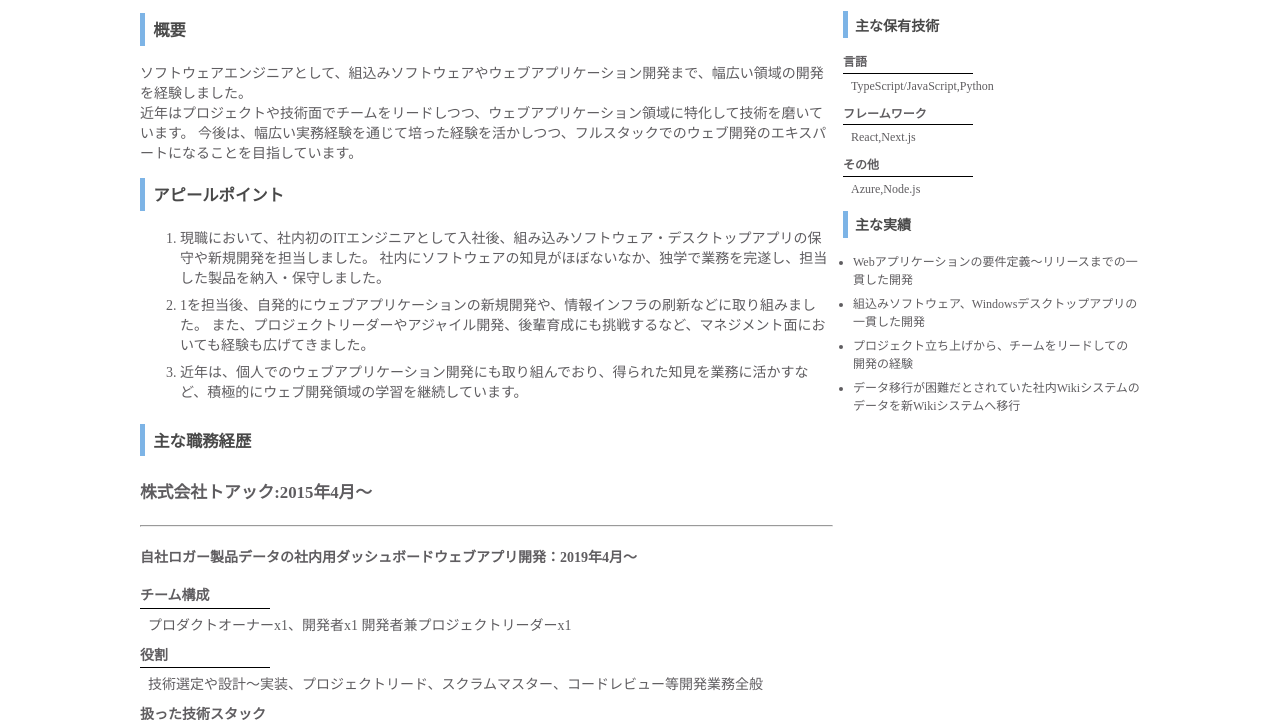
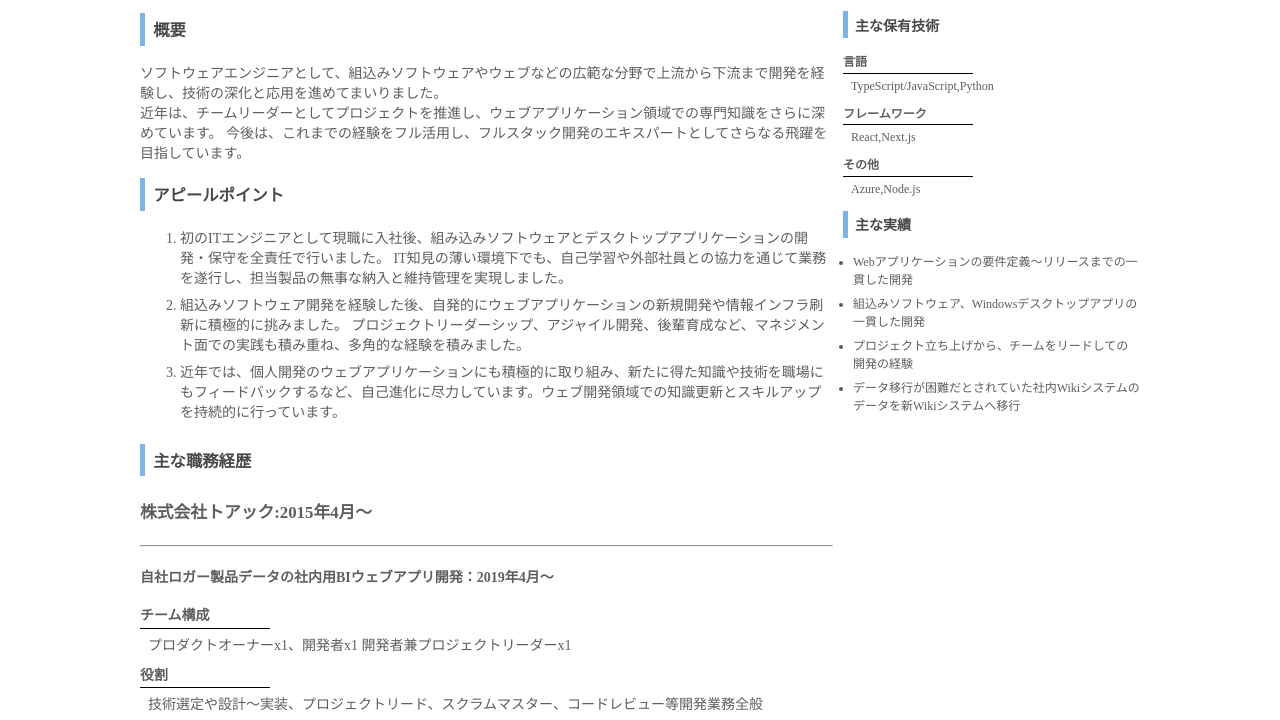
Before and after one commit to isobe-h/isobe-h.github.io, a website: page index.html in a window 1280 px wide. Shown: the part 83-803 px from the top of the page. Drawn offline with Linux system fonts and the light colour scheme.

Commit message:
概要・アピールポイントのブラッシュアップ

```diff
--- a/index.html
+++ b/index.html
@@ -1,5 +1,6 @@
 <!DOCTYPE html>
 <html>
+
 <head>
   <meta charset="utf-8" />
   <meta name="viewport" content="width=device-width, initial-scale=1.0" />
@@ -7,6 +8,7 @@
   <link rel="stylesheet" href="https://cdnjs.cloudflare.com/ajax/libs/font-awesome/4.7.0/css/font-awesome.min.css" />
   <link rel="stylesheet" type="text/css" href="stylesheet.css" />
 </head>
+
 <body>
   <header>
     <div class="flex">
@@ -17,29 +19,32 @@
     </div>
   </header>
   <div class="container">
-     <div id="left">
+    <div id="left">
       <h3>概要</h3>
       <p>
-        ソフトウェアエンジニアとして、組込みソフトウェアやウェブアプリケーション開発まで、幅広い領域の開発を経験しました。<br>
-        近年はプロジェクトや技術面でチームをリードしつつ、ウェブアプリケーション領域に特化して技術を磨いています。
-        今後は、幅広い実務経験を通じて培った経験を活かしつつ、フルスタックでのウェブ開発のエキスパートになることを目指しています。
+        ソフトウェアエンジニアとして、組込みソフトウェアやウェブなどの広範な分野で上流から下流まで開発を経験し、技術の深化と応用を進めてまいりました。<br>
+        近年は、チームリーダーとしてプロジェクトを推進し、ウェブアプリケーション領域での専門知識をさらに深めています。
+        今後は、これまでの経験をフル活用し、フルスタック開発のエキスパートとしてさらなる飛躍を目指しています。
       </p>
       <h3>アピールポイント</h3>
       <ol>
-        <li>現職において、社内初のITエンジニアとして入社後、組み込みソフトウェア・デスクトップアプリの保守や新規開発を担当しました。
-          社内にソフトウェアの知見がほぼないなか、独学で業務を完遂し、担当した製品を納入・保守しました。
+        <li>
+          初のITエンジニアとして現職に入社後、組み込みソフトウェアとデスクトップアプリケーションの開発・保守を全責任で行いました。
+          IT知見の薄い環境下でも、自己学習や外部社員との協力を通じて業務を遂行し、担当製品の無事な納入と維持管理を実現しました。
         </li>
         <li>
-          1を担当後、自発的にウェブアプリケーションの新規開発や、情報インフラの刷新などに取り組みました。
-          また、プロジェクトリーダーやアジャイル開発、後輩育成にも挑戦するなど、マネジメント面においても経験も広げてきました。
+          組込みソフトウェア開発を経験した後、自発的にウェブアプリケーションの新規開発や情報インフラ刷新に積極的に挑みました。
+          プロジェクトリーダーシップ、アジャイル開発、後輩育成など、マネジメント面での実践も積み重ね、多角的な経験を積みました。
         </li>
-        <li>近年は、個人でのウェブアプリケーション開発にも取り組んでおり、得られた知見を業務に活かすなど、積極的にウェブ開発領域の学習を継続しています。</li>
+        <li>
+          近年では、個人開発のウェブアプリケーションにも積極的に取り組み、新たに得た知識や技術を職場にもフィードバックするなど、自己進化に尽力しています。ウェブ開発領域での知識更新とスキルアップを持続的に行っています。
+        </li>
       </ol>
       <h3>主な職務経歴</h3>
       <h4 class="company">株式会社トアック:2015年4月〜</h4>
       <hr />
       <h4>
-        自社ロガー製品データの社内用ダッシュボードウェブアプリ開発：2019年4月〜
+        自社ロガー製品データの社内用BIウェブアプリ開発：2019年4月〜
       </h4>
       <dt>チーム構成</dt>
       <dd>
@@ -54,7 +59,7 @@
       <dt>背景</dt>
       <dd>
         仕事の合間に開発していたWebアプリがもとになり、新規プロジェクトとして自社ロガーのセンサーデータ
-        を社内で可視化や分析のためのダッシュボードアプリ開発をすることになりました。
+        を社内で可視化や分析のためのBIツール開発をすることになりました。
       </dd>
       <dt>成果</dt>
       <dd>
@@ -101,4 +106,5 @@
     </div>
   </div>
 </body>
+
 </html>
```
